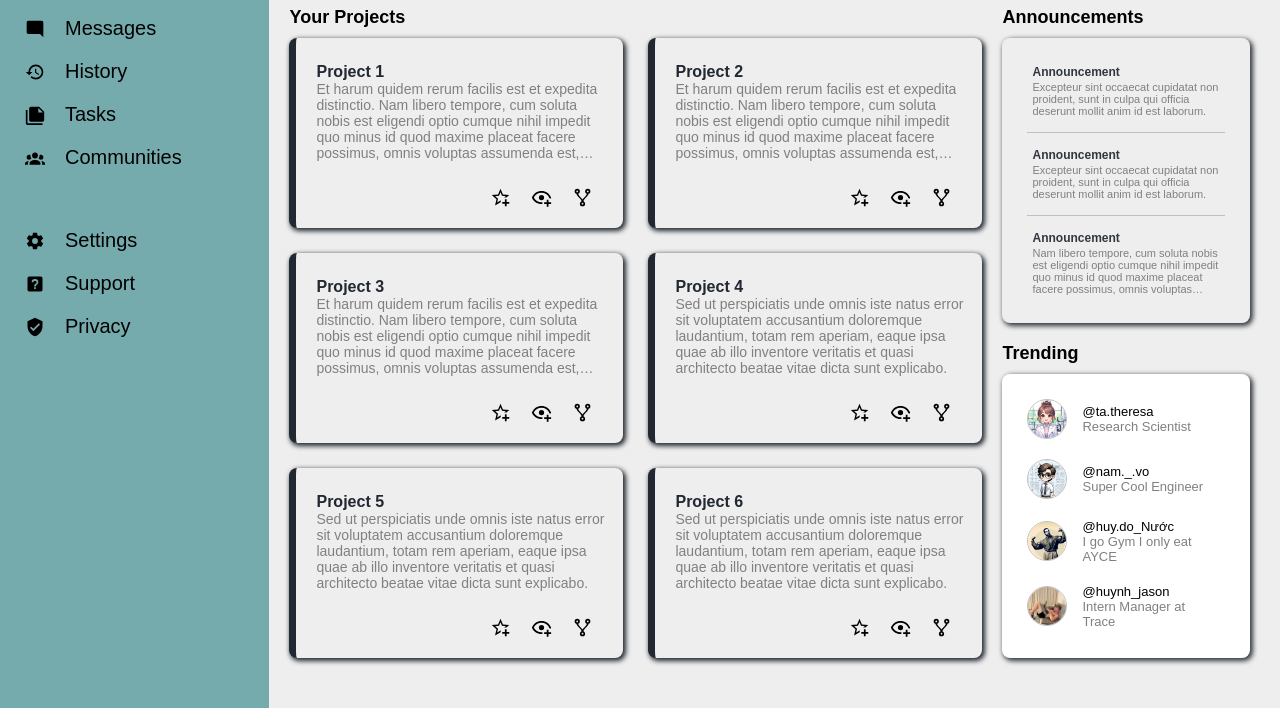
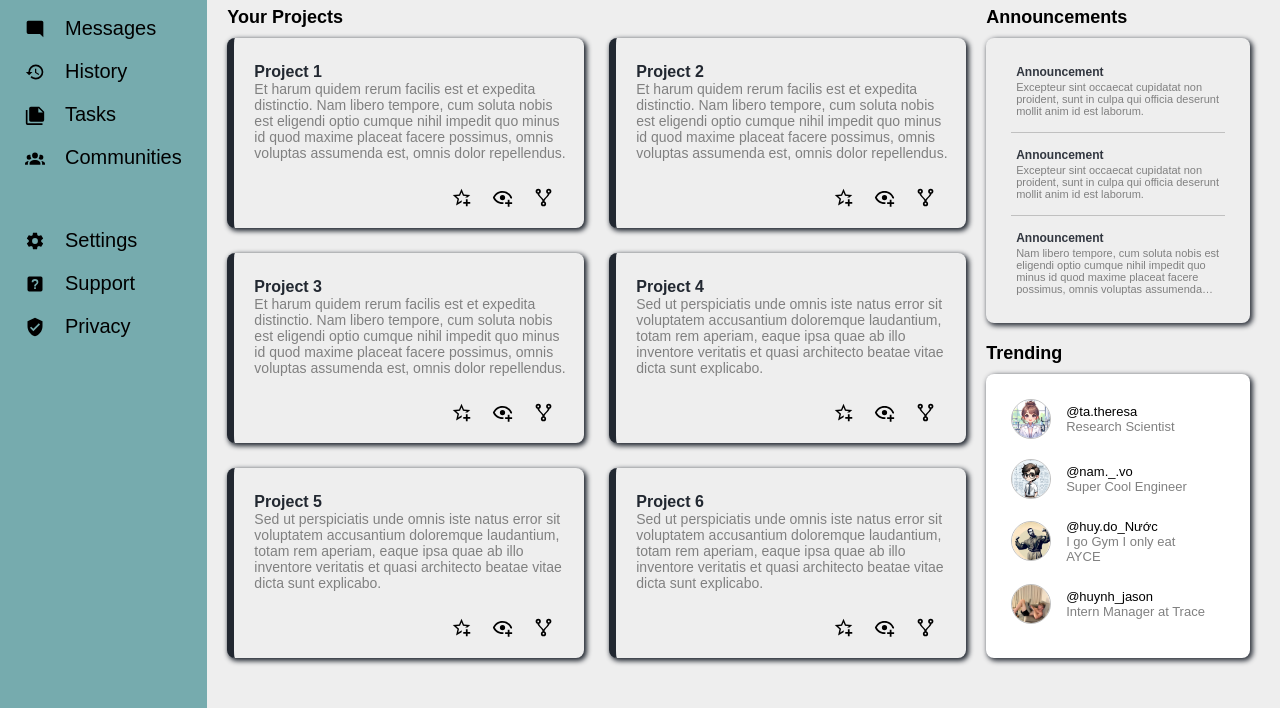
Before and after one commit to ryantpham/admin-dashboard, a plain HTML site: page index.html in a window 1280 px wide. Shown: the part 169-877 px from the top of the page. Drawn offline with Linux system fonts and the light colour scheme.

Commit message:
Adjusted grid layout changes for main content

```diff
--- a/style.css
+++ b/style.css
@@ -59,7 +59,7 @@ body {
   height: 100vh;
   background-color: lightgray;
   display: grid;
-  grid-template-columns: 0.8fr 3fr;
+  grid-template-columns: 0.58fr 3fr;
   font-family: Arial, sans-serif;
   margin: 0px;
 }
```
